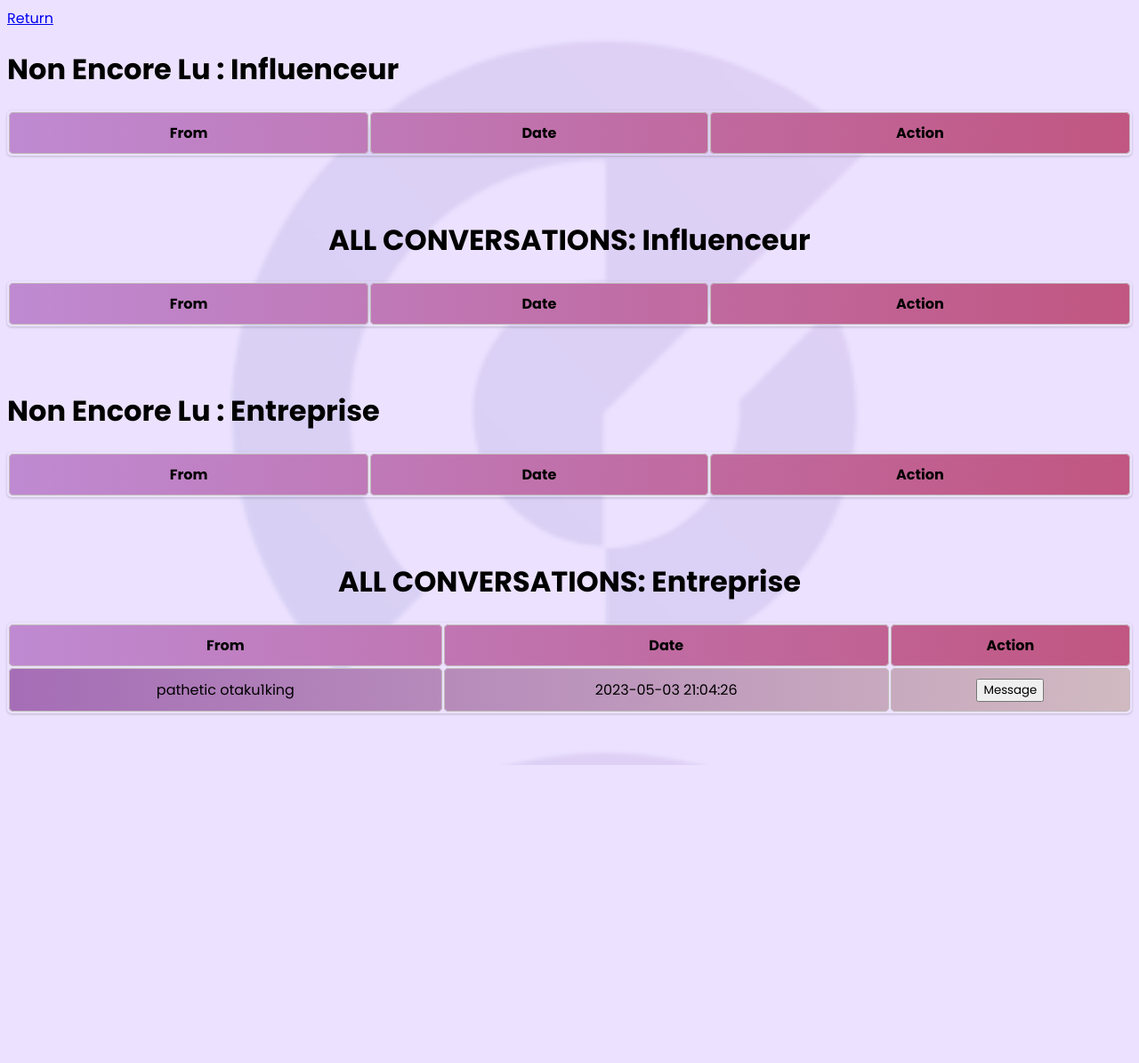
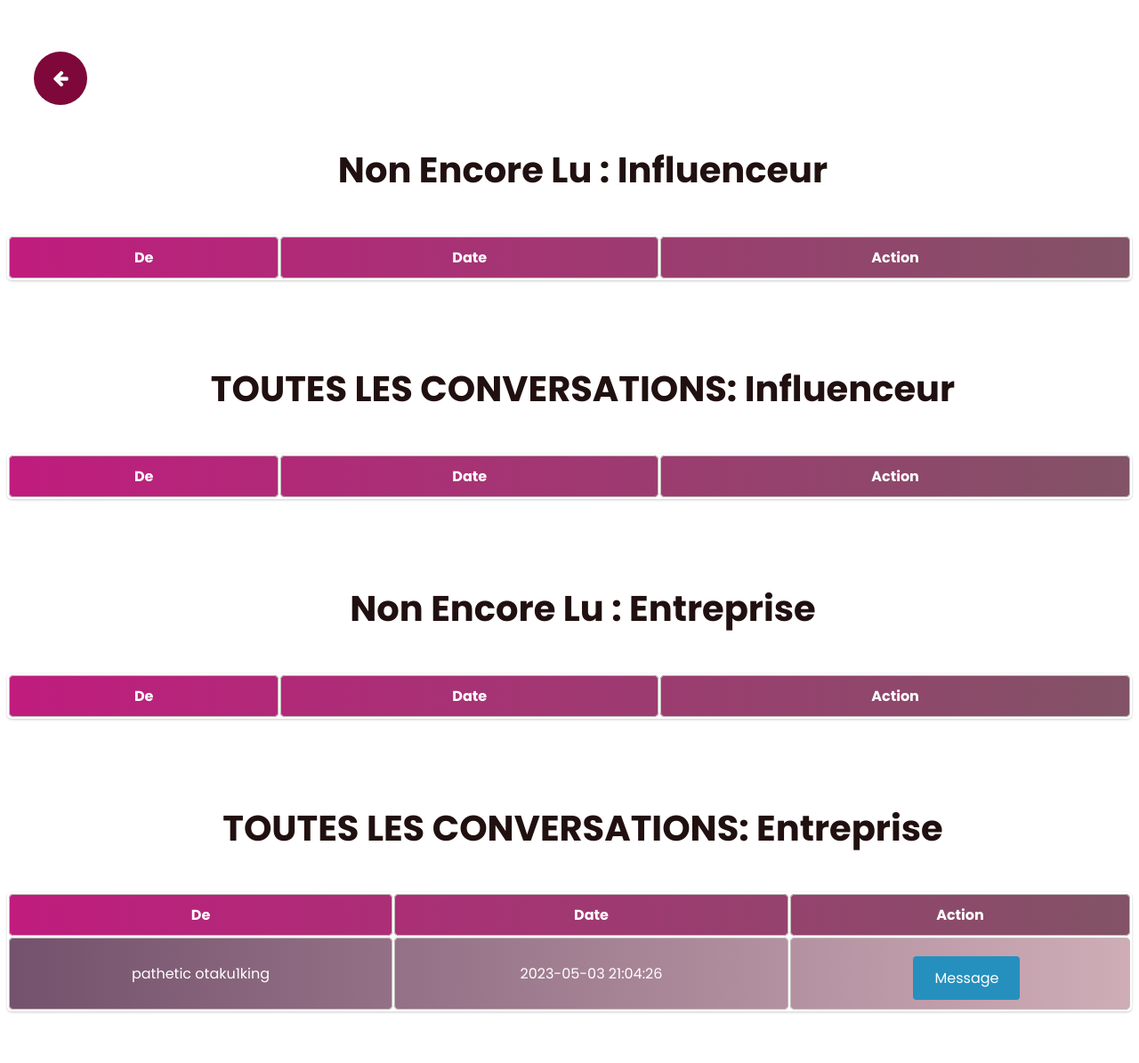
Before and after one commit to gir-yay/web-project, a PHP site: page /mess.php in a window 1280 px wide. Shown: the whole page at 89% size. Before the commit the page ends 860 px from the top, so only its background shows below. Run offline with PHP 8.4, Linux system fonts and the light colour scheme; the visitor is signed in with stand-in values (Sample User, id 1); data comes from the database, SQL or seed files in the repository; lists and menus that the app fills with data are empty.

Commit message:
Update mess.php

```diff
--- a/mess.php
+++ b/mess.php
@@ -23,7 +23,9 @@ if (isset($_SESSION['username'])) {
     <meta http-equiv="X-UA-Compatible" content="IE=edge">
     <meta name="viewport" content="width=device-width, initial-scale=1.0">
     <title>Admin Messages</title>
-    <link rel="stylesheet" href="./css/admindash.css">
+    <link rel="stylesheet" href="./css/mess.css">
+    <link rel="stylesheet" href="https://cdnjs.cloudflare.com/ajax/libs/font-awesome/4.7.0/css/font-awesome.min.css">
+
 </head>
 <body>
 
@@ -31,7 +33,7 @@ if (isset($_SESSION['username'])) {
 /*barre de navigation */
 
 /*retour au tableau de bord de l'admin */
-echo '<a href="dashboardadmin.php">Return</a>';
+echo '<a href="dashboardadmin.php"><button class="retour-btn"><i class="fa fa-arrow-left"></i></button>';
 
 
 /*messages non lus des influenceurs */
@@ -45,7 +47,7 @@ $row = mysqli_fetch_assoc($result);
 /*tableau*/
 echo "<div class='container'>";
 echo "<table>";
-echo "<th>From</th><th>Date</th><th>Action</th>";
+echo "<th>De</th><th>Date</th><th>Action</th>";
 foreach ($result as $row)
  {
     echo "<tr>";
@@ -69,14 +71,14 @@ foreach ($result as $row)
     echo "<br><br>";
 
     /*tous les messages envoyes par les influenceurs à l'admin */
-    echo "<h1><center>ALL CONVERSATIONS: Influenceur</center></h1>";
+    echo "<h1><center>TOUTES LES CONVERSATIONS: Influenceur</center></h1>";
 $sql = "SELECT * FROM admin_messages join influencer on admin_messages.user_id = influencer.id WHERE user_type='influenceur' group by user_id  order by time_stamp ";
 $result = mysqli_query($conn, $sql);
 $row = mysqli_fetch_assoc($result);
 
 echo "<div class='container'>";
 echo "<table>";
-echo "<th>From</th><th>Date</th><th>Action</th>";
+echo "<th>De</th><th>Date</th><th>Action</th>";
 foreach ($result as $row) {
     echo "<tr>";
     /*email de l'influenceur*/
@@ -108,7 +110,7 @@ $row = mysqli_fetch_assoc($result);
 
 echo "<div class='container'>";
 echo "<table>";
-echo "<th>From</th><th>Date</th><th>Action</th>";
+echo "<th>De</th><th>Date</th><th>Action</th>";
 foreach ($result as $row) {
     echo "<tr>";
         /*nom de l'entreprise */
@@ -132,7 +134,7 @@ echo "<br><br>";
 
         /*tous les messages envoyes par les entreprises à l'admin */
 
-    echo "<h1><center>ALL CONVERSATIONS: Entreprise</center></h1>";
+    echo "<h1><center>TOUTES LES CONVERSATIONS: Entreprise</center></h1>";
 
 $sql = "SELECT * FROM admin_messages join entreprise on admin_messages.user_id = entreprise.id WHERE  user_type like 'entreprise' group by user_id  order by time_stamp ";
 $result = mysqli_query($conn, $sql);
@@ -141,7 +143,7 @@ $row = mysqli_fetch_assoc($result);
 
 echo "<div class='container'>";
 echo "<table>";
-echo "<th>From</th><th>Date</th><th>Action</th>";
+echo "<th>De</th><th>Date</th><th>Action</th>";
 foreach ($result as $row) {
     echo "<tr>";
     /*nom de l'entreprise */
@@ -183,9 +185,5 @@ exit();
 
 ?>
 
-
-
-
-
 </body>
 </html>
```
